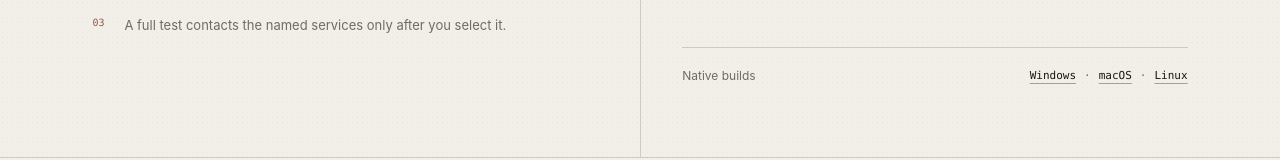
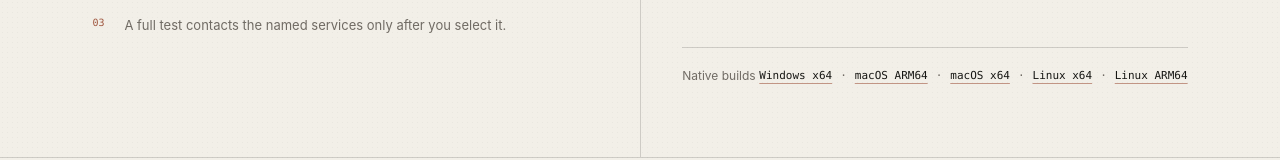
Before and after one commit to JohnnyZLi/Network-Diagnostics-Suite, a React (Vite) app: page / in a window 1280 px wide. Shown: the part 3445-3605 px from the top of the page. Built offline with nearby package versions, Linux system fonts and the light colour scheme; no server answers.

Commit message:
Link native build labels directly to release downloads

```diff
--- a/src/components/InformationPanels.tsx
+++ b/src/components/InformationPanels.tsx
@@ -1,4 +1,4 @@
-const RELEASES_URL = "https://github.com/JohnnyZLi/Network-Diagnostics-Suite/releases/latest";
+const RELEASE_DOWNLOAD_BASE = "https://github.com/JohnnyZLi/Network-Diagnostics-Suite/releases/latest/download";
 
 export function InformationPanels() {
   return (
@@ -20,11 +20,15 @@ export function InformationPanels() {
         <div className="probe-status">
           <span>Native builds</span>
           <strong className="probe-status__links">
-            <a href={RELEASES_URL} target="_blank" rel="noreferrer" aria-label="View Windows native builds in the latest release">Windows</a>
+            <a href={`${RELEASE_DOWNLOAD_BASE}/NetworkDiagnosticsDesktop-win-x64.zip`} aria-label="Download Network Diagnostics for Windows x64">Windows x64</a>
             <span aria-hidden="true">·</span>
-            <a href={RELEASES_URL} target="_blank" rel="noreferrer" aria-label="View macOS native builds in the latest release">macOS</a>
+            <a href={`${RELEASE_DOWNLOAD_BASE}/NetworkDiagnosticsDesktop-osx-arm64.tar.gz`} aria-label="Download Network Diagnostics for macOS ARM64">macOS ARM64</a>
             <span aria-hidden="true">·</span>
-            <a href={RELEASES_URL} target="_blank" rel="noreferrer" aria-label="View Linux native builds in the latest release">Linux</a>
+            <a href={`${RELEASE_DOWNLOAD_BASE}/NetworkDiagnosticsDesktop-osx-x64.tar.gz`} aria-label="Download Network Diagnostics for macOS x64">macOS x64</a>
+            <span aria-hidden="true">·</span>
+            <a href={`${RELEASE_DOWNLOAD_BASE}/NetworkDiagnosticsDesktop-linux-x64.tar.gz`} aria-label="Download Network Diagnostics for Linux x64">Linux x64</a>
+            <span aria-hidden="true">·</span>
+            <a href={`${RELEASE_DOWNLOAD_BASE}/NetworkDiagnosticsDesktop-linux-arm64.tar.gz`} aria-label="Download Network Diagnostics for Linux ARM64">Linux ARM64</a>
           </strong>
         </div>
       </article>
```
